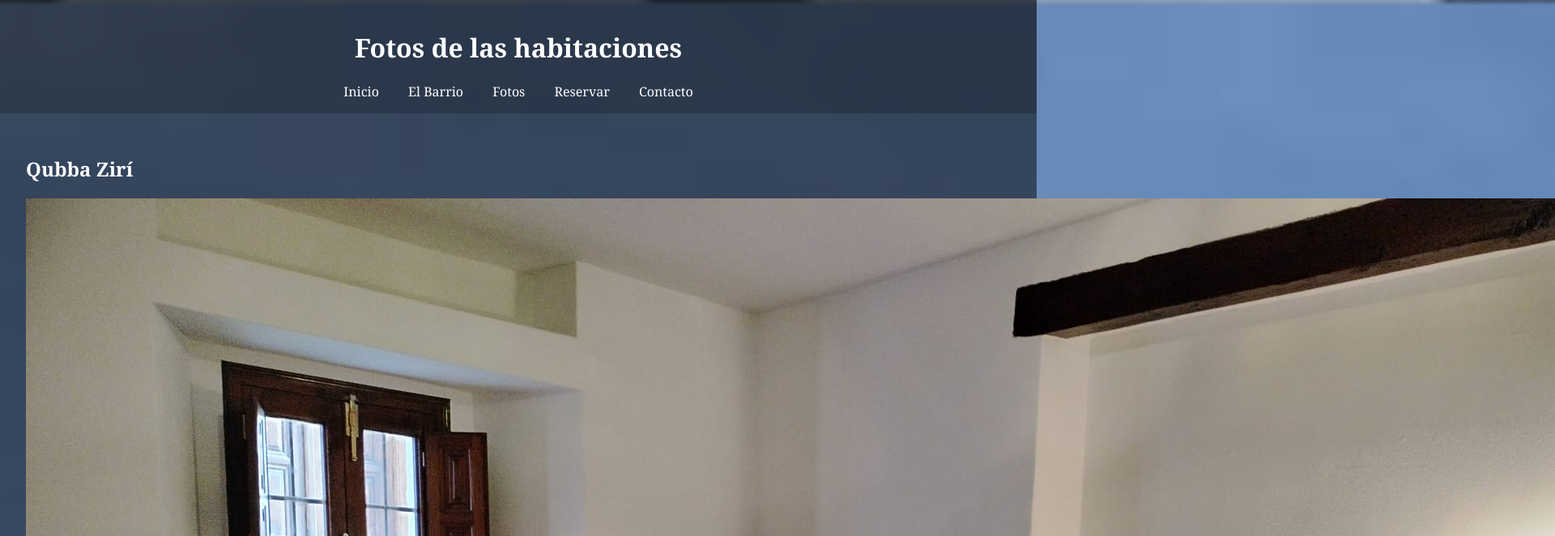
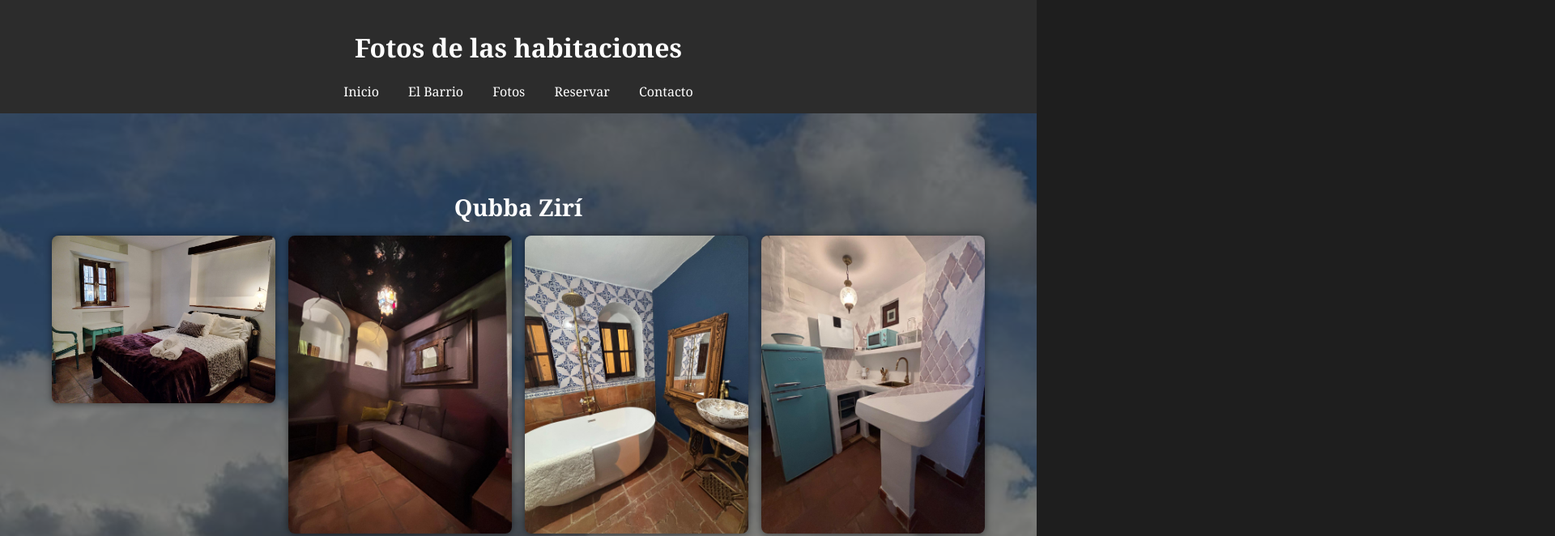
Before and after one commit to casabasilia5/Casa-Basilia, a plain HTML site: page fotos.html in a window 1280 px wide. Shown: the top 662 px of the page at 81% size, 1920 px wide, since content can reach past the window. Drawn offline with Linux system fonts and the light colour scheme.

Commit message:
Update styles.css

```diff
--- a/styles.css
+++ b/styles.css
@@ -38,3 +38,44 @@ button {
   font-size: 16px;
   cursor: pointer;
 }
+body {
+  margin: 0;
+  font-family: 'Georgia', serif;
+  background-color: #1e1e1e;
+  color: #fff;
+}
+
+header {
+  background-color: #2c2c2c;
+  padding: 1rem;
+  text-align: center;
+}
+
+.galeria {
+  padding: 2rem;
+}
+
+.galeria h2 {
+  text-align: center;
+  font-size: 1.8rem;
+  margin: 2rem 0 1rem;
+}
+
+.galeria-grid {
+  display: grid;
+  grid-template-columns: repeat(auto-fit, minmax(250px, 1fr));
+  gap: 1rem;
+  margin-bottom: 2rem;
+}
+
+.galeria-grid img {
+  width: 100%;
+  height: auto;
+  border-radius: 8px;
+  box-shadow: 0 0 10px rgba(0,0,0,0.5);
+  transition: transform 0.3s ease;
+}
+
+.galeria-grid img:hover {
+  transform: scale(1.03);
+}
```
